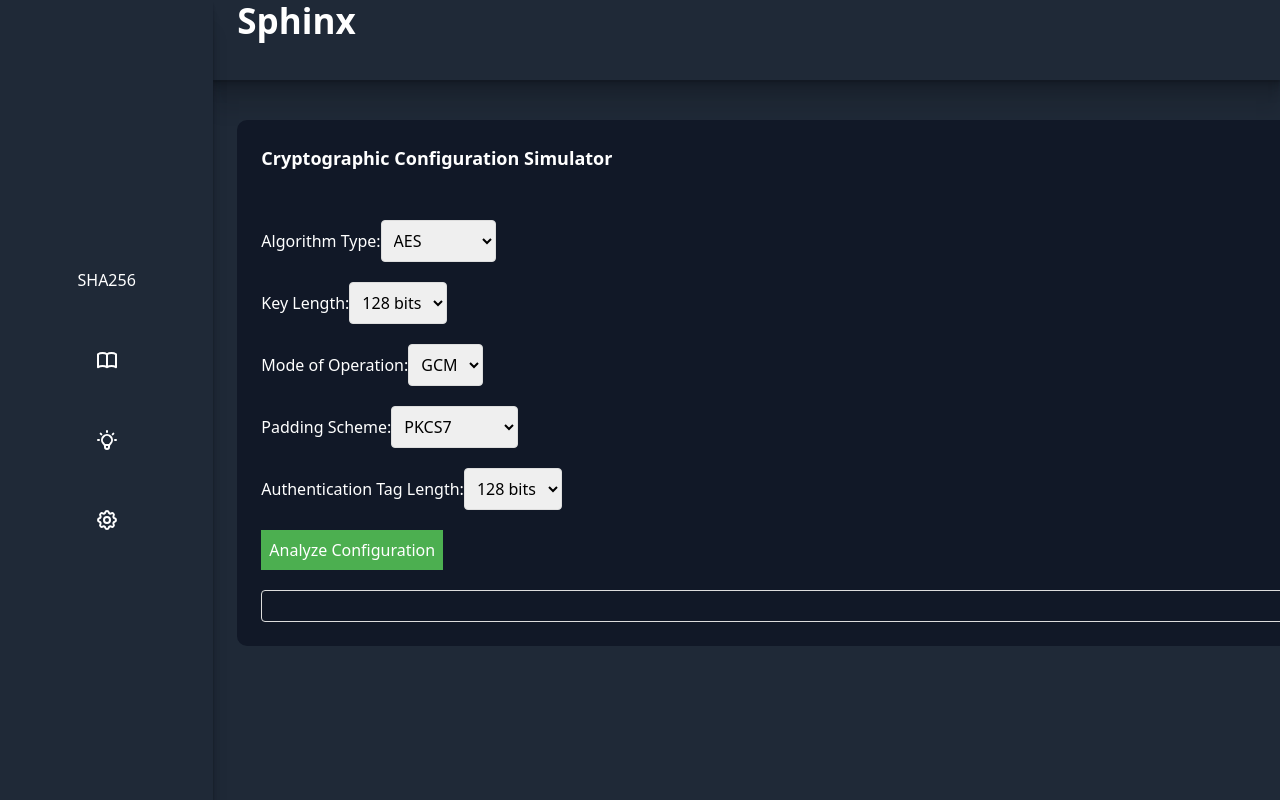
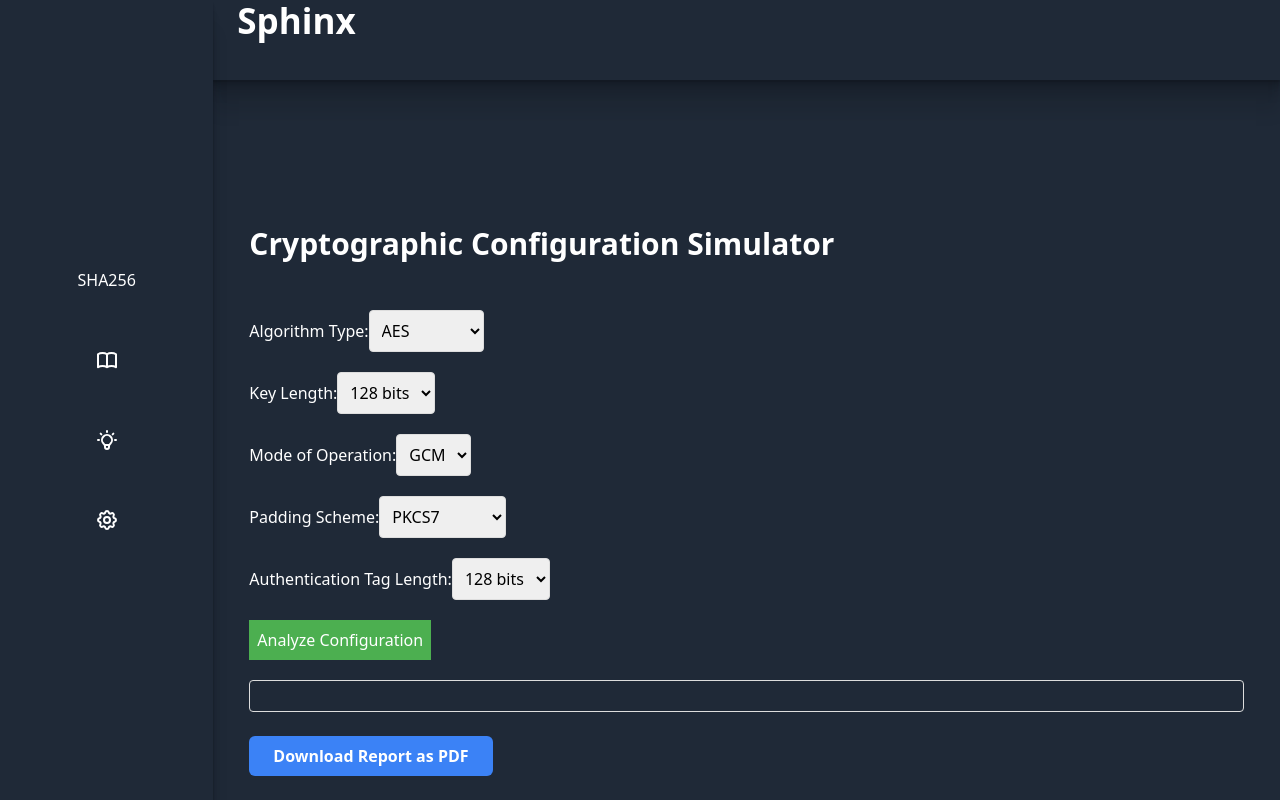
Before and after one commit to barman-ayush/sphinx, a React (Vite) app: page /CCS in a window 1280 px wide. Built offline with nearby package versions, Linux system fonts and the light colour scheme.

Commit message:
Added PDF generator

```diff
--- a/package.json
+++ b/package.json
@@ -10,6 +10,7 @@
     "preview": "vite preview"
   },
   "dependencies": {
+    "jspdf": "^2.5.2",
     "react": "^18.3.1",
     "react-dom": "^18.3.1",
     "react-ga4": "^2.1.0",
--- a/src/components/CCS.jsx
+++ b/src/components/CCS.jsx
@@ -1,5 +1,109 @@
 import React, { useState, useEffect } from "react";
+import { jsPDF } from "jspdf";
 import "./CCS.css";
+
+const CryptographicConfigSimulator = () => {
+  const [algorithm, setAlgorithm] = useState("AES");
+  const [keyLength, setKeyLength] = useState("");
+  const [mode, setMode] = useState("");
+  const [padding, setPadding] = useState("");
+  const [authTagLength, setAuthTagLength] = useState("");
+  const [vulnerabilityReport, setVulnerabilityReport] = useState("");
+
+  function getRiskLevel(component) {
+    if (
+      Object.values(component).includes("1024") ||
+      component === "ECB" ||
+      component === "3DES"
+    ) {
+      return "HIGH RISK";
+    }
+    if (Object.values(component).includes("2048") || component === "CBC") {
+      return "MEDIUM RISK";
+    }
+    return "LOW RISK";
+  }
+
+  function getVulnerabilityList(algorithm, keyLength, mode, padding) {
+    let vulns = [];
+    switch (algorithm) {
+      case "AES":
+        if (keyLength < 256)
+          vulns.push(
+            "Potential future vulnerability to quantum computing attacks"
+          );
+        if (mode === "ECB")
+          vulns.push("Vulnerable to pattern analysis and replay attacks");
+        if (mode === "CBC")
+          vulns.push(
+            "Potential padding oracle attacks if improperly implemented"
+          );
+        break;
+      case "RSA":
+        if (keyLength < 2048) vulns.push("Vulnerable to factorization attacks");
+        if (padding === "PKCS1v1.5")
+          vulns.push("Vulnerable to Bleichenbacher's attack");
+        break;
+      case "3DES":
+        vulns.push("Vulnerable to Sweet32 birthday attacks");
+        vulns.push("Vulnerable to meet-in-the-middle attacks");
+        break;
+    }
+    return vulns;
+  }
+
+  function getMitigationStrategies(algorithm, keyLength, mode, padding) {
+    let strategies = [];
+    switch (algorithm) {
+      case "AES":
+        if (keyLength < 256)
+          strategies.push("Upgrade to AES-256 for future-proof security");
+        if (mode === "ECB")
+          strategies.push("Switch to GCM mode for authenticated encryption");
+        break;
+      case "RSA":
+        if (keyLength < 2048)
+          strategies.push("Increase key length to minimum 2048 bits");
+        if (padding === "PKCS1v1.5")
+          strategies.push("Migrate to OAEP-SHA256 padding");
+        break;
+      case "3DES":
+        strategies.push("Migrate to AES-256-GCM");
+        break;
+    }
+    return strategies;
+  }
+
+  function getImplementationGuidelines(algorithm) {
+    return [
+      "Use validated cryptographic libraries",
+      "Implement proper key management procedures",
+      "Regular security audits and updates",
+      "Proper initialization vector handling",
+      "Secure random number generation",
+      "Regular key rotation schedule",
+    ];
+  }
+
+  function getIndustryStandards() {
+    return [
+      "NIST SP 800-57: Recommendation for Key Management",
+      "FIPS 140-2/3: Security Requirements for Cryptographic Modules",
+      "PCI DSS Requirements for Cryptographic Systems",
+      "OWASP Cryptographic Storage Cheat Sheet Guidelines",
+      "ISO/IEC 27001:2013 Information Security Controls",
+    ];
+  }
+
+  function getFutureConsiderations(algorithm) {
+    return [
+      "Post-quantum cryptography readiness",
+      "Regular assessment of cryptographic agility",
+      "Monitoring of new vulnerability disclosures",
+      "Compliance with evolving regulatory requirements",
+      "Performance optimization considerations",
+    ];
+  }
 
   const configurations = {
     AES: {
@@ -88,80 +192,187 @@ const vulnerabilities = {
     },
   };
 
-const CCS = () => {
-  const [selectedAlgorithm, setSelectedAlgorithm] = useState("AES");
-  const [keyLength, setKeyLength] = useState("");
-  const [mode, setMode] = useState("");
-  const [padding, setPadding] = useState("");
-  const [authTagLength, setAuthTagLength] = useState("");
-  const [report, setReport] = useState("");
-
-  useEffect(() => {
-    updateOptions();
-  }, [selectedAlgorithm]);
-
   const updateOptions = () => {
-    const config = configurations[selectedAlgorithm];
-
-    setKeyLength(config.keyLengths[0] || "");
+    const config = configurations[algorithm];
+    setKeyLength(config.keyLengths[0]);
     setMode(config.modes ? config.modes[0] : "");
     setPadding(config.padding ? config.padding[0] : "");
     setAuthTagLength(config.authTagLengths ? config.authTagLengths[0] : "");
   };
 
   const analyzeConfiguration = () => {
-    const vulns = vulnerabilities[selectedAlgorithm];
-    let analysisReport = `<h2>Vulnerability Analysis Report</h2>`;
-    analysisReport += `<h3>Algorithm: ${selectedAlgorithm}</h3>`;
+    const config = vulnerabilities[algorithm];
+    let report = `<h2>Vulnerability Analysis Report</h2>`;
+    report += `<h3>Algorithm: ${algorithm}</h3>`;
 
-    analysisReport += `<h4>Key Length (${keyLength} bits):</h4>`;
-    analysisReport += `<p>${vulns.keyLengths[keyLength]}</p>`;
+    // Add algorithm-specific vulnerabilities
+    report += `<h4>Key Length (${keyLength} bits):</h4>`;
+    report += `<p>${config.keyLengths[keyLength]}</p>`;
 
-    if (vulns.modes && mode) {
-      analysisReport += `<h4>Mode of Operation (${mode}):</h4>`;
-      analysisReport += `<p>${vulns.modes[mode]}</p>`;
+    if (config.modes && mode) {
+      report += `<h4>Mode of Operation (${mode}):</h4>`;
+      report += `<p>${config.modes[mode]}</p>`;
     }
 
-    if (vulns.padding && padding) {
-      analysisReport += `<h4>Padding Scheme (${padding}):</h4>`;
-      analysisReport += `<p>${vulns.padding[padding]}</p>`;
+    if (config.padding && padding) {
+      report += `<h4>Padding Scheme (${padding}):</h4>`;
+      report += `<p>${config.padding[padding]}</p>`;
     }
 
-    analysisReport += `<h4>Potential Attacks:</h4><ul>`;
-    if (selectedAlgorithm === "RSA" && keyLength <= 2048) {
-      analysisReport += `<li>Vulnerable to factorization attacks using quantum computers</li>`;
-      if (keyLength === 1024) {
-        analysisReport += `<li>Potentially vulnerable to factorization using specialized hardware</li>`;
-      }
-    }
-    if (selectedAlgorithm === "AES" && mode === "ECB") {
-      analysisReport += `<li>Pattern analysis attacks</li>`;
-      analysisReport += `<li>Replay attacks</li>`;
-    }
-    if (selectedAlgorithm === "3DES") {
-      analysisReport += `<li>Sweet32 birthday attacks</li>`;
-      analysisReport += `<li>Meet-in-the-middle attacks</li>`;
-    }
-    analysisReport += `</ul>`;
-
-    setReport(analysisReport);
+    setVulnerabilityReport(report);
   };
 
+  const downloadPDF = () => {
+    const doc = new jsPDF();
+    const vulns = vulnerabilities[algorithm];
+
+    // Page 1: Executive Summary
+    doc.setFontSize(24);
+    doc.text("Cryptographic Configuration", 20, 20);
+    doc.text("Security Assessment Report", 20, 30);
+
+    doc.setFontSize(12);
+    doc.text(`Report Generated: ${new Date().toLocaleString()}`, 20, 45);
+    doc.text("Document Classification: CONFIDENTIAL", 20, 55);
+
+    doc.setFontSize(16);
+    doc.text("Executive Summary", 20, 70);
+
+    doc.setFontSize(12);
+    let execSummary = [
+      `This report provides a comprehensive security assessment of the ${algorithm} cryptographic`,
+      `configuration with ${keyLength}-bit key length${
+        mode ? ", " + mode + " mode" : ""
+      }`,
+      `${padding ? " and " + padding + " padding" : ""}.`,
+      "",
+      "Key Findings:",
+      `• Algorithm Selection: ${getRiskLevel(algorithm)}`,
+      `• Key Length Assessment: ${getRiskLevel(keyLength)}`,
+      mode ? `• Mode of Operation: ${getRiskLevel(mode)}` : "",
+      padding ? `• Padding Scheme: ${getRiskLevel(padding)}` : "",
+    ];
+
+    doc.text(execSummary, 20, 85);
+
+    // Page 2: Detailed Configuration Analysis
+    doc.addPage();
+    doc.setFontSize(20);
+    doc.text("Detailed Configuration Analysis", 20, 20);
+
+    doc.setFontSize(16);
+    doc.text("Current Configuration", 20, 40);
+
+    doc.setFontSize(12);
+    let configDetails = [
+      `Algorithm: ${algorithm}`,
+      `Key Length: ${keyLength} bits`,
+      mode ? `Mode of Operation: ${mode}` : "",
+      padding ? `Padding Scheme: ${padding}` : "",
+      "",
+      "Technical Assessment:",
+      vulns.keyLengths[keyLength],
+      mode ? vulns.modes[mode] : "",
+      padding ? vulns.padding[padding] : "",
+    ];
+
+    doc.text(configDetails, 20, 55);
+
+    // Page 3: Vulnerability Assessment
+    doc.addPage();
+    doc.setFontSize(20);
+    doc.text("Vulnerability Assessment", 20, 20);
+
+    doc.setFontSize(16);
+    doc.text("Known Vulnerabilities", 20, 40);
+
+    doc.setFontSize(12);
+    let yPos = 55;
+
+    // Add algorithm-specific vulnerabilities
+    let vulnerabilityList = getVulnerabilityList(
+      algorithm,
+      keyLength,
+      mode,
+      padding
+    );
+    vulnerabilityList.forEach((vuln) => {
+      doc.text("• " + vuln, 20, yPos);
+      yPos += 10;
+    });
+
+    // Page 4: Mitigation Strategies
+    doc.addPage();
+    doc.setFontSize(20);
+    doc.text("Mitigation Strategies", 20, 20);
+
+    doc.setFontSize(16);
+    doc.text("Recommended Actions", 20, 40);
+
+    doc.setFontSize(12);
+    yPos = 55;
+    let mitigations = getMitigationStrategies(
+      algorithm,
+      keyLength,
+      mode,
+      padding
+    );
+    mitigations.forEach((mitigation) => {
+      doc.text("• " + mitigation, 20, yPos);
+      yPos += 10;
+    });
+
+    // Implementation Guidelines
+    doc.setFontSize(16);
+    doc.text("Implementation Guidelines", 20, yPos + 10);
+
+    doc.setFontSize(12);
+    yPos += 25;
+    let guidelines = getImplementationGuidelines(algorithm);
+    guidelines.forEach((guideline) => {
+      doc.text("• " + guideline, 20, yPos);
+      yPos += 10;
+    });
+
+    // Page 5: Industry Standards & Best Practices
+    doc.addPage();
+    doc.setFontSize(20);
+    doc.text("Industry Standards & Best Practices", 20, 20);
+
+    doc.setFontSize(16);
+    doc.text("Compliance Requirements", 20, 40);
+
+    doc.setFontSize(12);
+    let standards = getIndustryStandards();
+    doc.text(standards, 20, 55);
+
+    doc.setFontSize(16);
+    doc.text("Future Considerations", 20, 140);
+
+    doc.setFontSize(12);
+    let considerations = getFutureConsiderations(algorithm);
+    doc.text(considerations, 20, 155);
+
+    // Save the PDF
+    doc.save("crypto_security_assessment.pdf");
+  };
+
+  useEffect(() => {
+    updateOptions();
+  }, [algorithm]);
+
   return (
-    <div
-      className="container bg-gray-900 mt-0 absolute px-4 py-4 text-white"
-      style={{ top: "15%", width: "93%", borderRadius: "10px" }}
-    >
-      <h1 className="font-bold mb-5 text-lg">
+    <div className="container text-white">
+      <h1 className="text-3xl font-bold mb-5">
         Cryptographic Configuration Simulator
       </h1>
 
       <div className="section">
         <label>Algorithm Type:</label>
         <select
+          value={algorithm}
+          onChange={(e) => setAlgorithm(e.target.value)}
           className="text-black"
-          value={selectedAlgorithm}
-          onChange={(e) => setSelectedAlgorithm(e.target.value)}
         >
           <option value="AES">AES</option>
           <option value="RSA">RSA</option>
@@ -177,8 +388,7 @@ const CCS = () => {
           value={keyLength}
           onChange={(e) => setKeyLength(e.target.value)}
         >
-          {configurations[selectedAlgorithm].keyLengths &&
-            configurations[selectedAlgorithm].keyLengths.map((length) => (
+          {configurations[algorithm]?.keyLengths?.map((length) => (
             <option key={length} value={length}>
               {length} bits
             </option>
@@ -186,7 +396,7 @@ const CCS = () => {
         </select>
       </div>
 
-      {configurations[selectedAlgorithm].modes && (
+      {configurations[algorithm]?.modes && (
         <div className="section">
           <label>Mode of Operation:</label>
           <select
@@ -194,16 +404,16 @@ const CCS = () => {
             value={mode}
             onChange={(e) => setMode(e.target.value)}
           >
-            {configurations[selectedAlgorithm].modes.map((m) => (
-              <option key={m} value={m}>
-                {m}
+            {configurations[algorithm]?.modes?.map((mode) => (
+              <option key={mode} value={mode}>
+                {mode}
               </option>
             ))}
           </select>
         </div>
       )}
 
-      {configurations[selectedAlgorithm].padding && (
+      {configurations[algorithm]?.padding && (
         <div className="section">
           <label>Padding Scheme:</label>
           <select
@@ -211,16 +421,16 @@ const CCS = () => {
             value={padding}
             onChange={(e) => setPadding(e.target.value)}
           >
-            {configurations[selectedAlgorithm].padding.map((p) => (
-              <option key={p} value={p}>
-                {p}
+            {configurations[algorithm]?.padding?.map((pad) => (
+              <option key={pad} value={pad}>
+                {pad}
               </option>
             ))}
           </select>
         </div>
       )}
 
-      {configurations[selectedAlgorithm].authTagLengths && (
+      {configurations[algorithm]?.authTagLengths && (
         <div className="section">
           <label>Authentication Tag Length:</label>
           <select
@@ -228,7 +438,7 @@ const CCS = () => {
             value={authTagLength}
             onChange={(e) => setAuthTagLength(e.target.value)}
           >
-            {configurations[selectedAlgorithm].authTagLengths.map((length) => (
+            {configurations[algorithm]?.authTagLengths?.map((length) => (
               <option key={length} value={length}>
                 {length} bits
               </option>
@@ -241,10 +451,17 @@ const CCS = () => {
 
       <div
         id="vulnerabilityReport"
-        dangerouslySetInnerHTML={{ __html: report }}
-      ></div>
+        dangerouslySetInnerHTML={{ __html: vulnerabilityReport }}
+      />
+
+      <button
+        onClick={downloadPDF}
+        className="mt-4 bg-blue-500 hover:bg-blue-700 text-white font-bold py-2 px-4 rounded"
+      >
+        Download Report as PDF
+      </button>
     </div>
   );
 };
 
-export default CCS;
+export default CryptographicConfigSimulator;
```
Also changed, not shown: 1 other file (tests, documents, lock files or other folders). Lines whose indentation alone changed are shown as unchanged.
